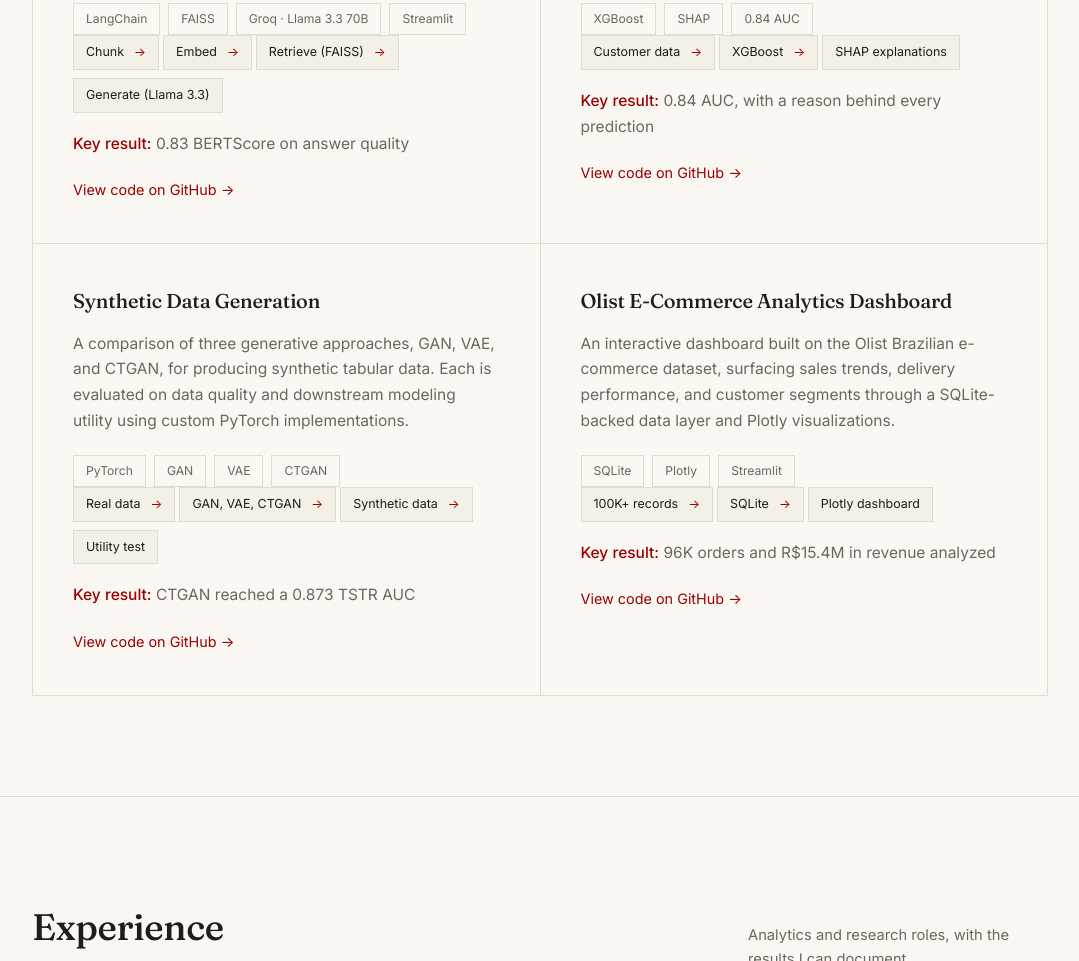
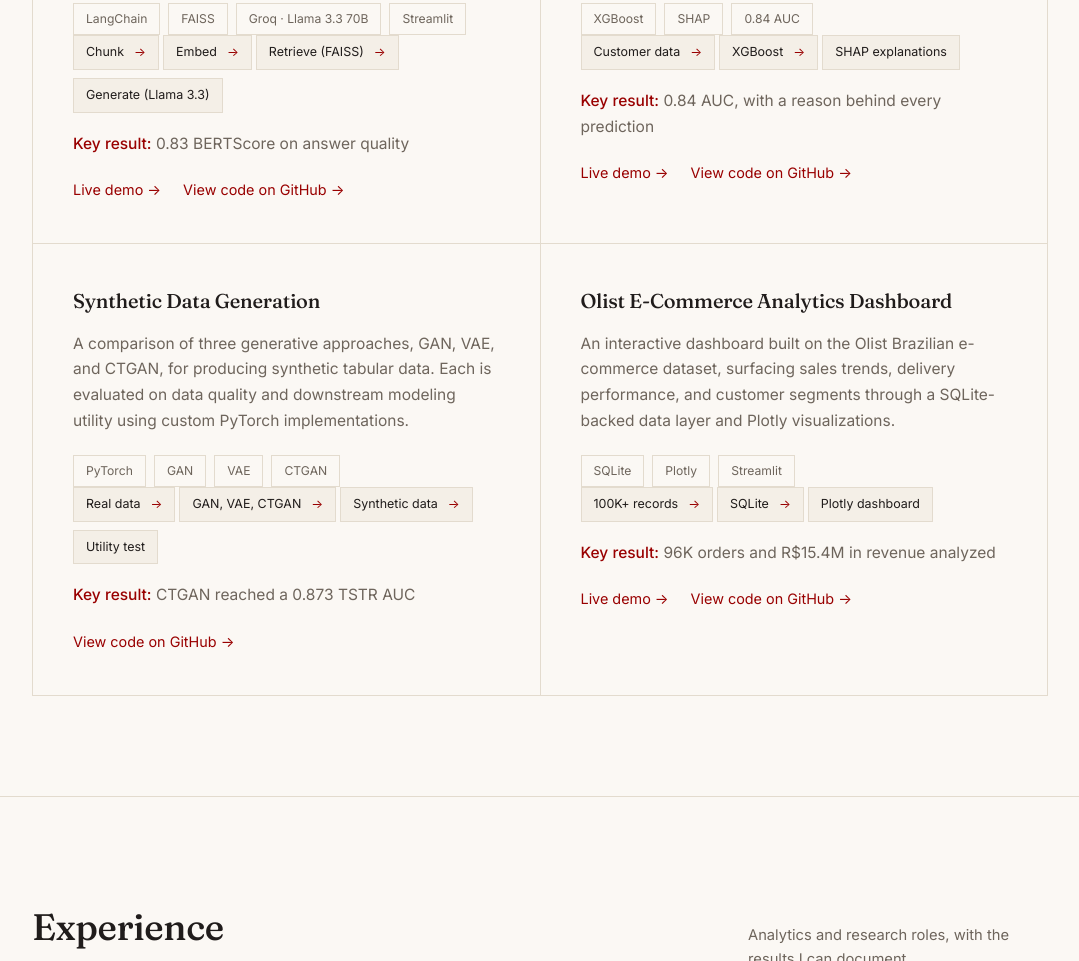
Before and after one commit to adityabandal21/adityabandal21.github.io, a plain HTML site: page index.html in a window 1280 px wide. Shown: the part 2030-2991 px from the top of the page, without its empty margins (100-1179 px from the left). Drawn offline with Linux system fonts and the light colour scheme.

Commit message:
Add live demo links to project cards
Co-Authored-By: Claude Sonnet 5.5 <noreply@anthropic.com>
Claude-Session: https://claude.ai/code/session_01TnYrDa8BBE4wExpkp9YYvK

```diff
--- a/index.html
+++ b/index.html
@@ -443,7 +443,7 @@
         </div>
         <ol class="pipeline" aria-label="How it works"><li>Chunk</li><li>Embed</li><li>Retrieve (FAISS)</li><li>Generate (Llama 3.3)</li></ol>
         <p class="key-result"><strong>Key result:</strong> 0.83 BERTScore on answer quality</p>
-        <div class="project-links"><a href="https://github.com/adityabandal21/rag-chatbot" target="_blank" rel="noopener">View code on GitHub →</a></div>
+        <div class="project-links"><a href="https://rag-chatbot3.streamlit.app/" target="_blank" rel="noopener">Live demo →</a><a href="https://github.com/adityabandal21/rag-chatbot" target="_blank" rel="noopener">View code on GitHub →</a></div>
       </div>
       <div class="project-card">
         <h3>Customer Churn Predictor</h3>
@@ -455,7 +455,7 @@
         </div>
         <ol class="pipeline" aria-label="How it works"><li>Customer data</li><li>XGBoost</li><li>SHAP explanations</li></ol>
         <p class="key-result"><strong>Key result:</strong> 0.84 AUC, with a reason behind every prediction</p>
-        <div class="project-links"><a href="https://github.com/adityabandal21/churn-predictor" target="_blank" rel="noopener">View code on GitHub →</a></div>
+        <div class="project-links"><a href="https://churn-predictor01.streamlit.app/" target="_blank" rel="noopener">Live demo →</a><a href="https://github.com/adityabandal21/churn-predictor" target="_blank" rel="noopener">View code on GitHub →</a></div>
       </div>
       <div class="project-card">
         <h3>Synthetic Data Generation</h3>
@@ -480,7 +480,7 @@
         </div>
         <ol class="pipeline" aria-label="How it works"><li>100K+ records</li><li>SQLite</li><li>Plotly dashboard</li></ol>
         <p class="key-result"><strong>Key result:</strong> 96K orders and R$15.4M in revenue analyzed</p>
-        <div class="project-links"><a href="https://github.com/adityabandal21/olist-dashboard" target="_blank" rel="noopener">View code on GitHub →</a></div>
+        <div class="project-links"><a href="https://olist-dashboard1.streamlit.app/" target="_blank" rel="noopener">Live demo →</a><a href="https://github.com/adityabandal21/olist-dashboard" target="_blank" rel="noopener">View code on GitHub →</a></div>
       </div>
     </div>
   </div>
```
